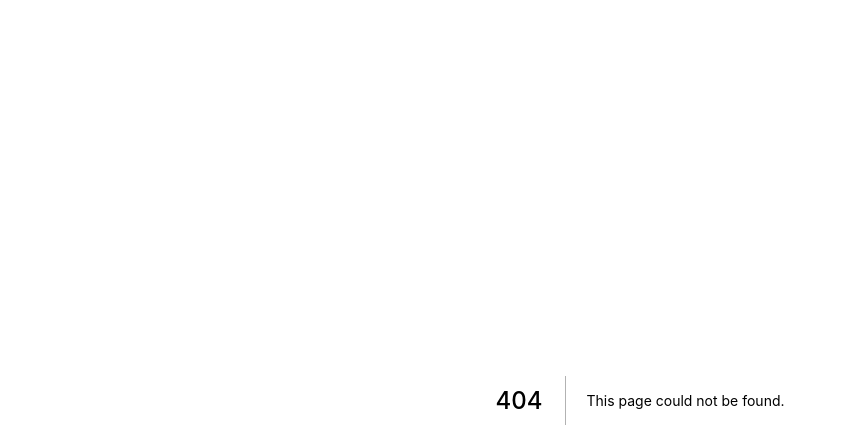
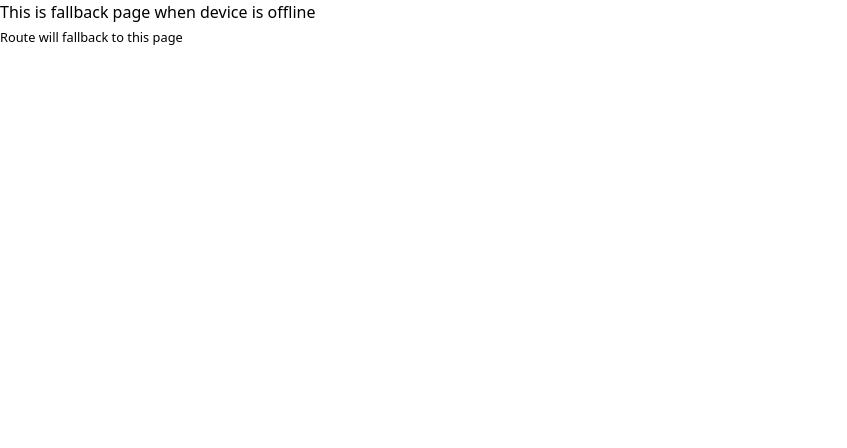
Before and after one commit to Umayarz18/pokedex-react-pwa, a Next.js app in the folder web/: page /fallback in a window 1280 px wide. Before the commit this address had no page. Shown: the top 448 px of the page, without its empty margins (0-847 px from the left). Built offline with nearby package versions, Linux system fonts and the light colour scheme.

Commit message:
Added a fallback route

```diff
--- a/web/next.config.js
+++ b/web/next.config.js
@@ -5,5 +5,9 @@ module.exports = withPWA({
     dest: "public",
     register: true,
     skipWaiting: true,
+    disable: process.env.NODE_ENV === 'development',
+    fallbacks: {
+      document: '/pages/fallback.js',
+    },
   },
 })
--- /dev/null
+++ b/web/pages/fallback.js
@@ -0,0 +1,11 @@
+import React from 'react';
+
+export default function Fallback() {
+    return (
+
+        <div>
+            <h1>This is fallback page when device is offline </h1>
+            <small>Route will fallback to this page</small>
+        </div>
+    )
+}
```
Also changed, not shown: web/public/manifest.json.
